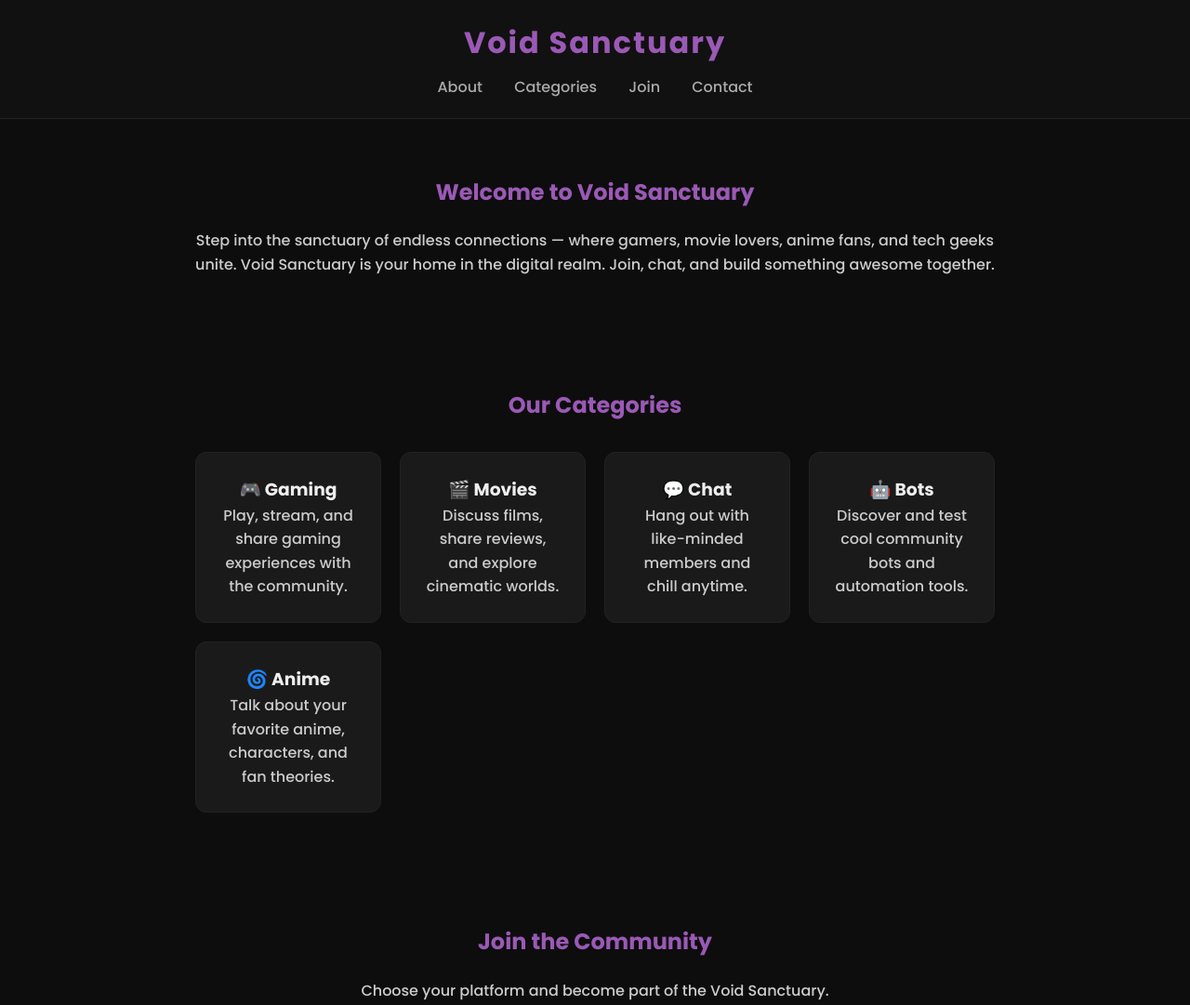
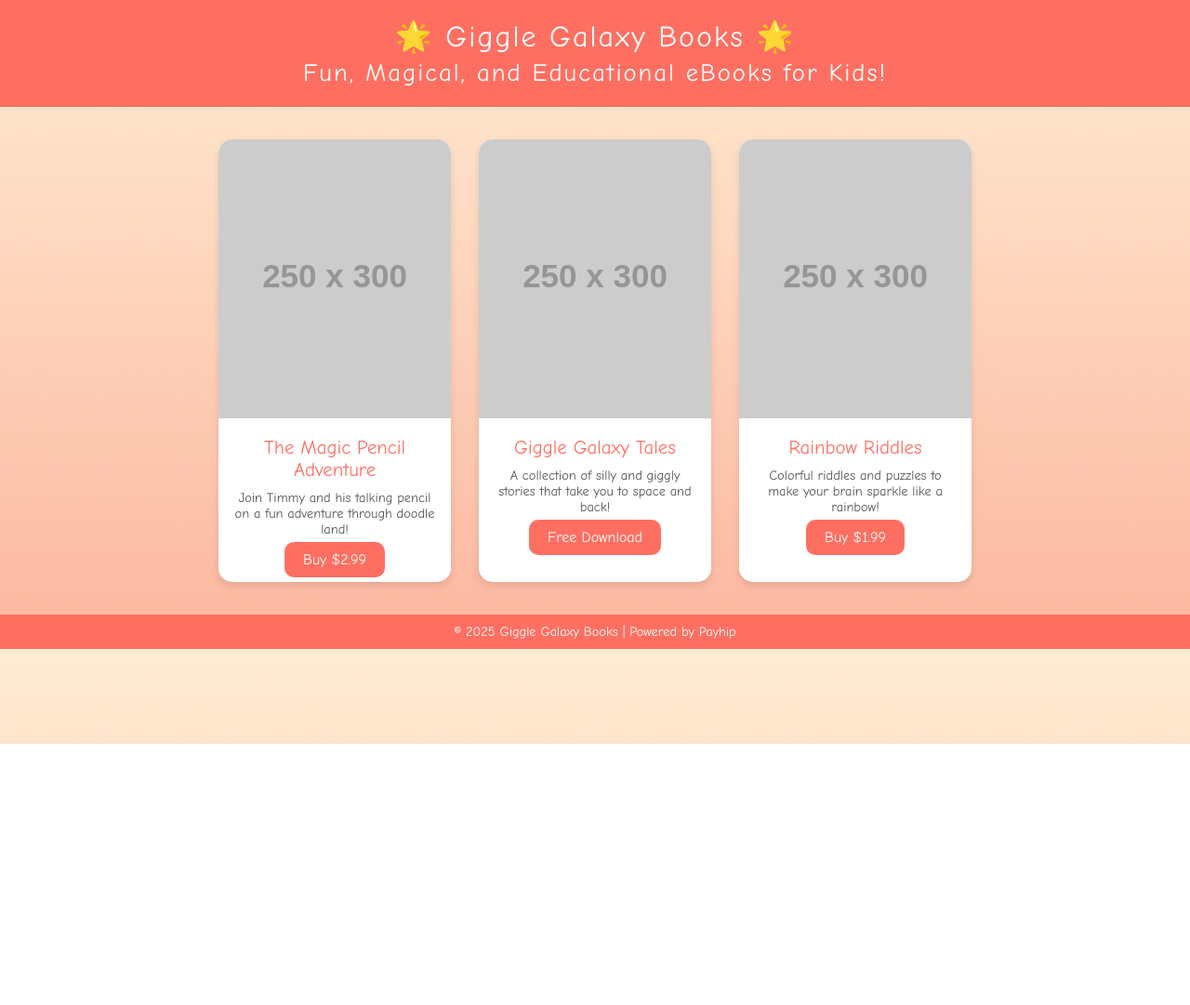
Before and after one commit to Devilcoder-a01/Void-Sanctuary, a plain HTML site: page index.html in a window 1280 px wide. Shown: the top 1081 px of the page at 93% size. After the commit the page ends 800 px from the top, so only its background shows below. Drawn offline with Linux system fonts and the light colour scheme; placeholder pictures from the web are drawn by us.

Commit message:
Update index.html

```diff
--- a/index.html
+++ b/index.html
@@ -3,166 +3,122 @@
 <head>
   <meta charset="UTF-8">
   <meta name="viewport" content="width=device-width, initial-scale=1.0">
-  <title>Void Sanctuary | Community</title>
+  <title>Giggle Galaxy Books</title>
   <style>
-    @import url('https://fonts.googleapis.com/css2?family=Poppins:wght@300;500;700&display=swap');
-    * {
+    body {
+      font-family: 'Comic Sans MS', cursive, sans-serif;
+      background: linear-gradient(to bottom, #ffecd2, #fcb69f);
+      color: #333;
       margin: 0;
       padding: 0;
-      box-sizing: border-box;
-      scroll-behavior: smooth;
-    }
-    body {
-      font-family: 'Poppins', sans-serif;
-      background-color: #0d0d0d;
-      color: #eee;
-      line-height: 1.6;
     }
     header {
-      background: #111;
-      padding: 20px 0;
+      background-color: #ff6f61;
+      color: white;
       text-align: center;
-      border-bottom: 1px solid #222;
-    }
-    header h1 {
-      font-size: 2rem;
-      color: #9b59b6;
+      padding: 20px;
+      font-size: 2em;
       letter-spacing: 2px;
     }
-    nav {
-      margin-top: 10px;
+    .container {
+      display: flex;
+      flex-wrap: wrap;
+      justify-content: center;
+      padding: 20px;
     }
-    nav a {
-      color: #aaa;
-      margin: 0 15px;
-      text-decoration: none;
-      font-weight: 500;
+    .book-card {
+      background-color: #fff;
+      border-radius: 15px;
+      box-shadow: 0 4px 8px rgba(0,0,0,0.1);
+      margin: 15px;
+      width: 250px;
+      text-align: center;
+      overflow: hidden;
+      transition: transform 0.3s;
     }
-    nav a:hover {
-      color: #9b59b6;
-    }
-    section {
-      padding: 60px 20px;
-      max-width: 900px;
-      margin: auto;
-    }
-    h2 {
-      color: #9b59b6;
-      margin-bottom: 20px;
-      text-align: center;
-    }
-    p {
-      color: #ccc;
-      text-align: center;
-    }
-    .categories {
-      display: grid;
-      grid-template-columns: repeat(auto-fit, minmax(200px, 1fr));
-      gap: 20px;
-      margin-top: 30px;
-    }
-    .card {
-      background: #1a1a1a;
-      padding: 25px;
-      border-radius: 12px;
-      text-align: center;
-      transition: 0.3s;
-      border: 1px solid #222;
-    }
-    .card:hover {
-      background: #2a2a2a;
+    .book-card:hover {
       transform: translateY(-5px);
     }
-    .join {
-      text-align: center;
-      margin-top: 30px;
+    .book-card img {
+      width: 100%;
+      height: 300px;
+      object-fit: cover;
     }
-    .join a {
-      display: inline-block;
-      margin: 10px;
-      padding: 12px 25px;
-      background: #9b59b6;
-      color: #fff;
+    .book-info {
+      padding: 15px;
+    }
+    .book-title {
+      font-size: 1.3em;
+      color: #ff6f61;
+      margin-bottom: 10px;
+    }
+    .book-desc {
+      font-size: 0.9em;
+      color: #555;
+      margin-bottom: 15px;
+    }
+    .button {
+      background-color: #ff6f61;
+      color: white;
+      border: none;
+      border-radius: 10px;
+      padding: 10px 20px;
       text-decoration: none;
-      border-radius: 8px;
-      transition: 0.3s;
+      font-size: 1em;
+      transition: background-color 0.3s;
     }
-    .join a:hover {
-      background: #8e44ad;
+    .button:hover {
+      background-color: #ff4b3e;
     }
     footer {
+      background-color: #ff6f61;
+      color: white;
       text-align: center;
-      padding: 25px;
-      background: #111;
-      border-top: 1px solid #222;
-      color: #777;
-      font-size: 0.9rem;
+      padding: 10px;
+      font-size: 0.9em;
     }
   </style>
 </head>
 <body>
-
   <header>
-    <h1>Void Sanctuary</h1>
-    <nav>
-      <a href="#about">About</a>
-      <a href="#categories">Categories</a>
-      <a href="#join">Join</a>
-      <a href="#contact">Contact</a>
-    </nav>
+    🌟 Giggle Galaxy Books 🌟<br>
+    <small>Fun, Magical, and Educational eBooks for Kids!</small>
   </header>
 
-  <section id="about">
-    <h2>Welcome to Void Sanctuary</h2>
-    <p>
-      Step into the sanctuary of endless connections — where gamers, movie lovers, anime fans, and tech geeks unite.
-      Void Sanctuary is your home in the digital realm. Join, chat, and build something awesome together.
-    </p>
-  </section>
-
-  <section id="categories">
-    <h2>Our Categories</h2>
-    <div class="categories">
-      <div class="card">
-        <h3>🎮 Gaming</h3>
-        <p>Play, stream, and share gaming experiences with the community.</p>
-      </div>
-      <div class="card">
-        <h3>🎬 Movies</h3>
-        <p>Discuss films, share reviews, and explore cinematic worlds.</p>
-      </div>
-      <div class="card">
-        <h3>💬 Chat</h3>
-        <p>Hang out with like-minded members and chill anytime.</p>
-      </div>
-      <div class="card">
-        <h3>🤖 Bots</h3>
-        <p>Discover and test cool community bots and automation tools.</p>
-      </div>
-      <div class="card">
-        <h3>🌀 Anime</h3>
-        <p>Talk about your favorite anime, characters, and fan theories.</p>
+  <div class="container">
+    <!-- Book 1 -->
+    <div class="book-card">
+      <img src="https://via.placeholder.com/250x300.png?text=The+Magic+Pencil" alt="The Magic Pencil">
+      <div class="book-info">
+        <div class="book-title">The Magic Pencil Adventure</div>
+        <div class="book-desc">Join Timmy and his talking pencil on a fun adventure through doodle land!</div>
+        <a href="https://payhip.com/b/MAGICPENCIL" target="_blank" class="button">Buy $2.99</a>
       </div>
     </div>
-  </section>
 
-  <section id="join">
-    <h2>Join the Community</h2>
-    <p>Choose your platform and become part of the Void Sanctuary.</p>
-    <div class="join">
-      <a href="https://t.me/" target="_blank">Join on Telegram</a>
-      <a href="https://discord.com/" target="_blank">Join on Discord</a>
+    <!-- Book 2 -->
+    <div class="book-card">
+      <img src="https://via.placeholder.com/250x300.png?text=Giggle+Galaxy+Tales" alt="Giggle Galaxy Tales">
+      <div class="book-info">
+        <div class="book-title">Giggle Galaxy Tales</div>
+        <div class="book-desc">A collection of silly and giggly stories that take you to space and back!</div>
+        <a href="https://payhip.com/b/GALAXYTALES" target="_blank" class="button">Free Download</a>
+      </div>
     </div>
-  </section>
 
-  <section id="contact">
-    <h2>Contact Us</h2>
-    <p>Have suggestions or ideas? Reach out via <a href="mailto:voidsanctuary@community.com">voidsanctuary@community.com</a>.</p>
-  </section>
+    <!-- Book 3 -->
+    <div class="book-card">
+      <img src="https://via.placeholder.com/250x300.png?text=Rainbow+Riddles" alt="Rainbow Riddles">
+      <div class="book-info">
+        <div class="book-title">Rainbow Riddles</div>
+        <div class="book-desc">Colorful riddles and puzzles to make your brain sparkle like a rainbow!</div>
+        <a href="https://payhip.com/b/RAINBOWRIDDLES" target="_blank" class="button">Buy $1.99</a>
+      </div>
+    </div>
+  </div>
 
   <footer>
-    <p>© 2025 Void Sanctuary. All Rights Reserved.</p>
+    © 2025 Giggle Galaxy Books | Powered by Payhip
   </footer>
-
 </body>
 </html>
```
